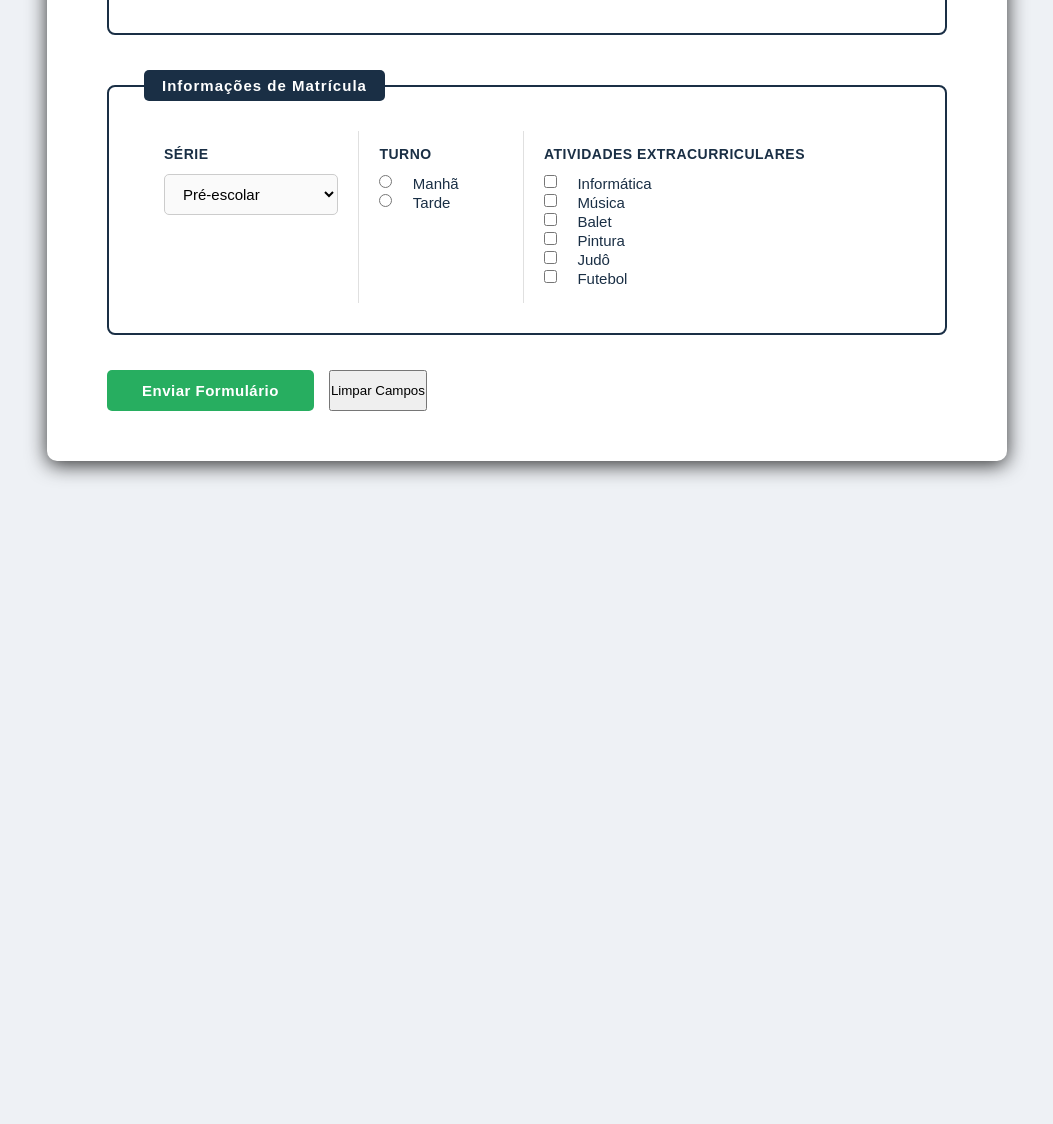
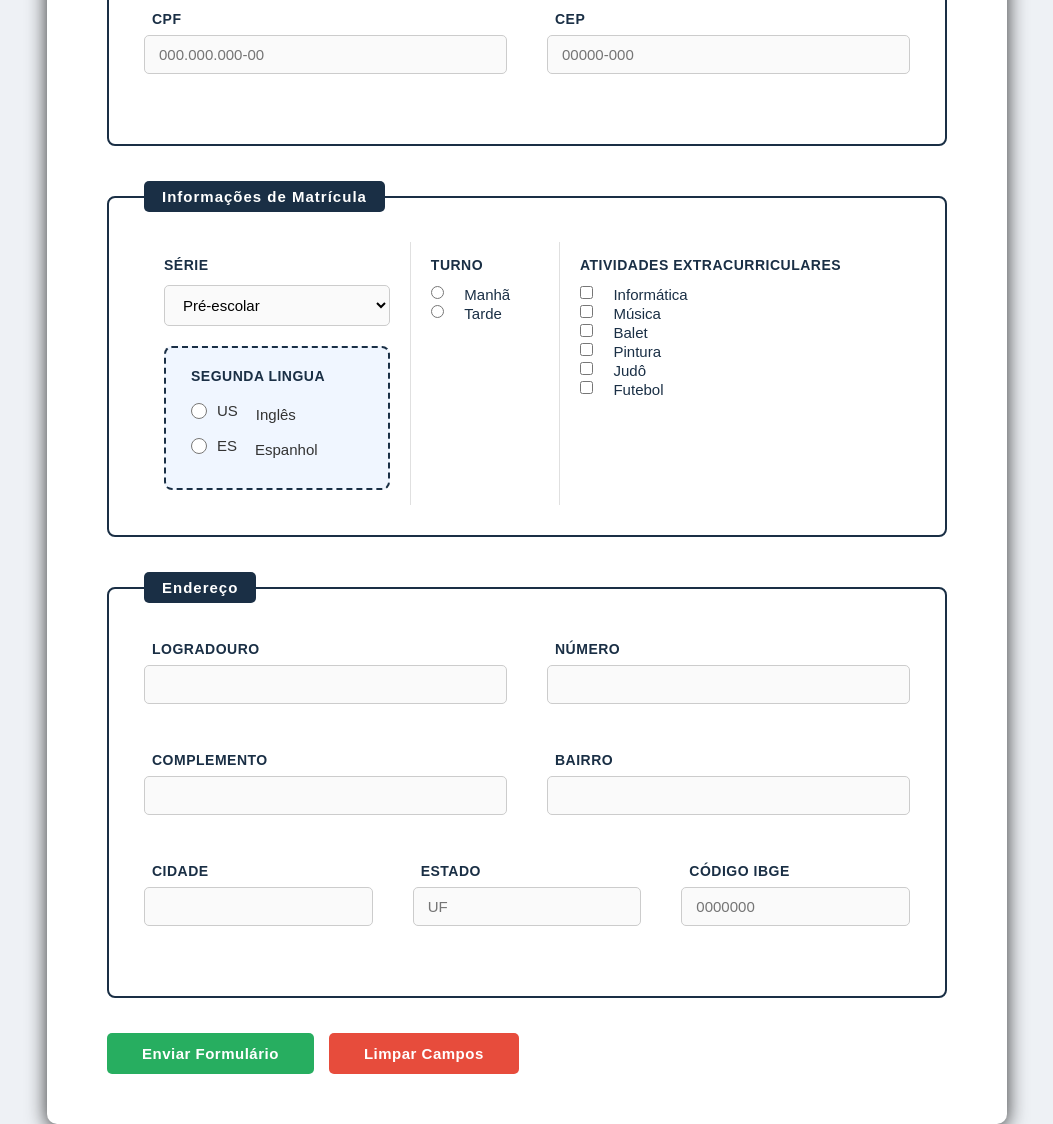
Before and after one commit to Olanzito/meu-portifolio-web, a plain HTML site: page formulario.html in a window 1280 px wide. Shown: the part 646-1770 px from the top of the page, without its empty margins (113-1166 px from the left). Before the commit the page ends 1167 px from the top, so only its background shows below. Drawn offline with Linux system fonts and the light colour scheme.

Commit message:
salvando projeto

```diff
--- a/formulario.html
+++ b/formulario.html
@@ -120,8 +120,8 @@
             transition: border-color 0.3s, box-shadow 0.3s;
         }
 
-        .campo input[type="text"]
-        .campo input[type="email"]
+        .campo input[type="text"],
+        .campo input[type="email"],
         .campo input[type="date"]{
             width: 100%;
         }
@@ -221,6 +221,28 @@
             transition: border-color 0.3s, transform 0.1s;
         }
 
+        input[type="reset"]{
+           background-color: #e74c3c;
+           color: #ffffff;
+           border: none;
+           padding: 12px 35px;
+           border-radius: 5px;
+           font-size: 15px;
+           font-weight: bold;
+           cursor: pointer;
+           letter-spacing: 0.5px;
+           transition: background-color 0.3s, transform 0.1s;
+        }
+
+        input[type="reset"]:hover{
+        background-color: #c0392b;
+        }
+
+        input[type="reset"]:active{
+         transform: scale(0.98);
+        }
+
+
         input[type="submit"]:hover{
             background-color: #1e8449;
         }
@@ -229,8 +251,66 @@
             transform: scale(0.98);
         }
 
+        .campo-grupo-tres {
+            display: grid;
+            grid-template-columns: 1fr 1fr 1fr;
+            gap: 20px 40px;
+            margin-bottom: 20px;
+        }
 
+        input[readonly]{
+        background-color: #f0f4f8;
+        color: #555;
+        cursor: not-allowed;
 
+        }
+
+        #bloco-segunda-lingua{
+          display: grid;
+          margin-top: 20px;
+          padding: 20px 25px;
+          background-color: #f0f6ff;
+          border: 2px dashed #1a2f45;
+          border-radius: 8px;
+          animation: fadeIn 0.3s ease;
+        }
+
+        #bloco-segunda-lingua p{
+          font-size: 14px;
+          font-weight: bold;
+          text-transform: uppercase;
+          letter-spacing: 0.5px;
+          color: #1a2f45;
+          margin-bottom: 14px;
+        }
+
+        .opcao-lingua{
+          display: flex;
+          align-items: center;
+          gap: 10px;
+          margin-bottom: 10px;
+          font-size: 15px;
+          color: #333;
+          cursor: pointer;
+        }
+
+        .opcao-lingua input[type="radio"]{
+          accent-color: #1a2f45;
+          width: 16px;
+          height: 16px;
+          margin-right: 0;
+          cursor: pointer;
+        }
+
+        .opcao-lingua label{
+          text-transform: none;
+          letter-spacing: 0;
+          font-weight: normal;
+          font-size: 15px;
+          color: #333;
+          cursor: pointer;
+          margin-bottom: 0;
+        }
 
 
 
@@ -253,6 +333,7 @@
             <label for="nome_aluno">Nome do Aluno</label>
             <input type="text" id="nome_aluno" name="nome_aluno" required>
           </div>
+
           <div class="campo">
             <label for="email">E-Mail</label>
             <input type="email" id="email" name="email">
@@ -281,6 +362,18 @@
           </div>
         </div>
 
+        <div class="campo-grupo">
+          <div class="campo">
+            <label for="cpf_do_aluno">CPF</label>
+            <input type="text" id="cpf_do_aluno" name="cpf_do_aluno" maxlength="15" placeholder="000.000.000-00" required>
+          </div>
+
+          <div class="campo">
+            <label for="cep_do_aluno">CEP</label>
+            <input type="text" id="cep_do_aluno" name="cep_do_aluno" maxlength="15" placeholder="00000-000" required>
+          </div>
+        </div>
+
       </fieldset>
 
       <fieldset>
@@ -298,7 +391,24 @@
                 <option value="4ano">4º ano</option>
                 <option value="5ano">5º ano</option>
               </select>
+
+              <div id="bloco-segunda-lingua">
+                <p>Segunda Lingua</p>
+                <div class="opcao-lingua">
+                  <input type="radio" id="lingua_ingles" name="segunda_lingua" value="ingles">
+                  <span class="flag">US</span>
+                  <label for="lingua_ingles">Inglês</label>
+                </div>
+                <div class="opcao-lingua">
+                  <input type="radio" id="lingua_espanhol" name="segunda_lingua" value="espanhol">
+                  <span class="flag">ES</span>
+                  <label for="lingua_espanhol">Espanhol</label>
+                </div>
+              </div>
+
             </td>
+
+
 
             <td>
               <strong>Turno</strong>
@@ -332,6 +442,52 @@
         </table>
       </fieldset>
 
+      <fieldset>
+        <legend><strong>Endereço</strong></legend>
+
+        <div class="campo-grupo">
+          <div class="campo">
+            <label for="logradouro">Logradouro</label>
+            <input type="text" id="logradouro" name="logradouro" required>
+          </div>
+
+          <div class="campo">
+            <label for="numero">Número</label>
+            <input type="text" id="numero" name="numero" required>
+          </div>
+        </div>
+
+        <div class="campo-grupo">
+          <div class="campo">
+            <label for="complemento">Complemento</label>
+            <input type="text" id="complemento" name="complemento">
+          </div>
+
+          <div class="campo">
+            <label for="bairro">Bairro</label>
+            <input type="text" id="bairro" name="bairro" required>
+          </div>
+        </div>
+
+        <div class="campo-grupo-tres">
+          <div class="campo">
+            <label for="cidade">Cidade</label>
+            <input type="text" id="cidade" name="cidade" required>
+          </div>
+
+          <div class="campo">
+            <label for="estado">Estado</label>
+            <input type="text" id="estado" name="estado" maxlength="2" placeholder="UF" required>
+          </div>
+
+          <div class="campo">
+            <label for="ibge">Código IBGE</label>
+            <input type="text" id="ibge" name="ibge" maxlength="7" placeholder="0000000" required>
+          </div>
+        </div>
+
+      </fieldset>
+
       <div class="botoes">
         <input type="submit" value="Enviar Formulário">
         <input type="reset" value="Limpar Campos">
```
